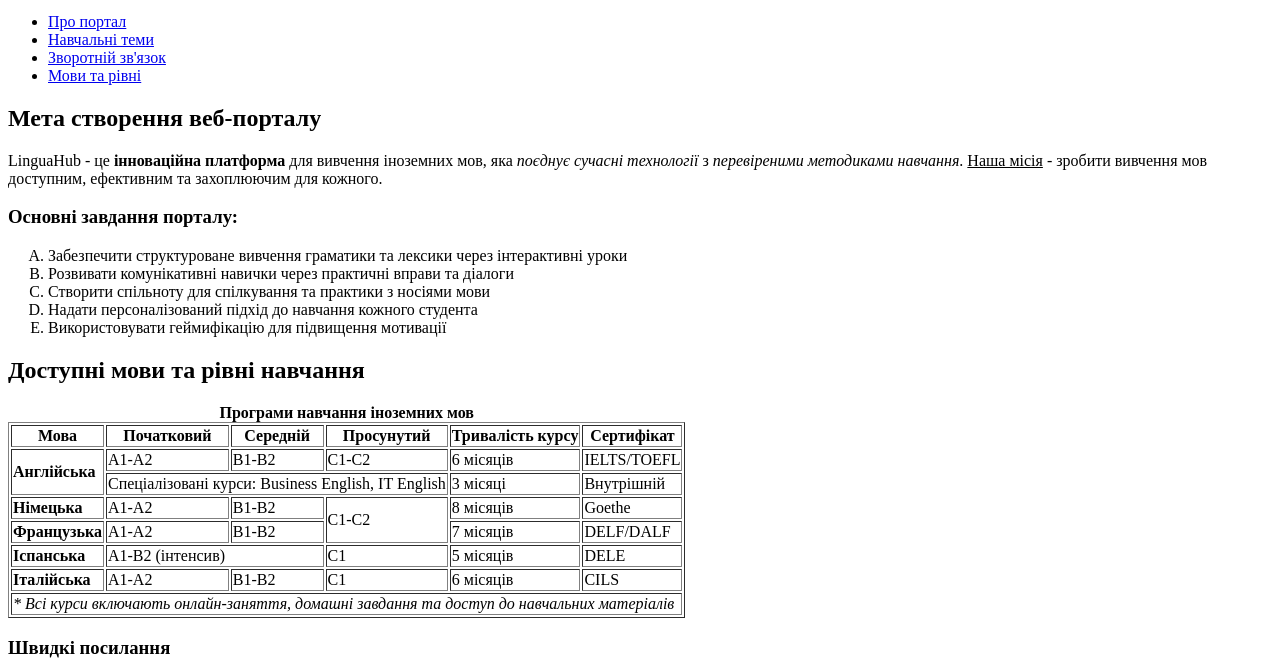
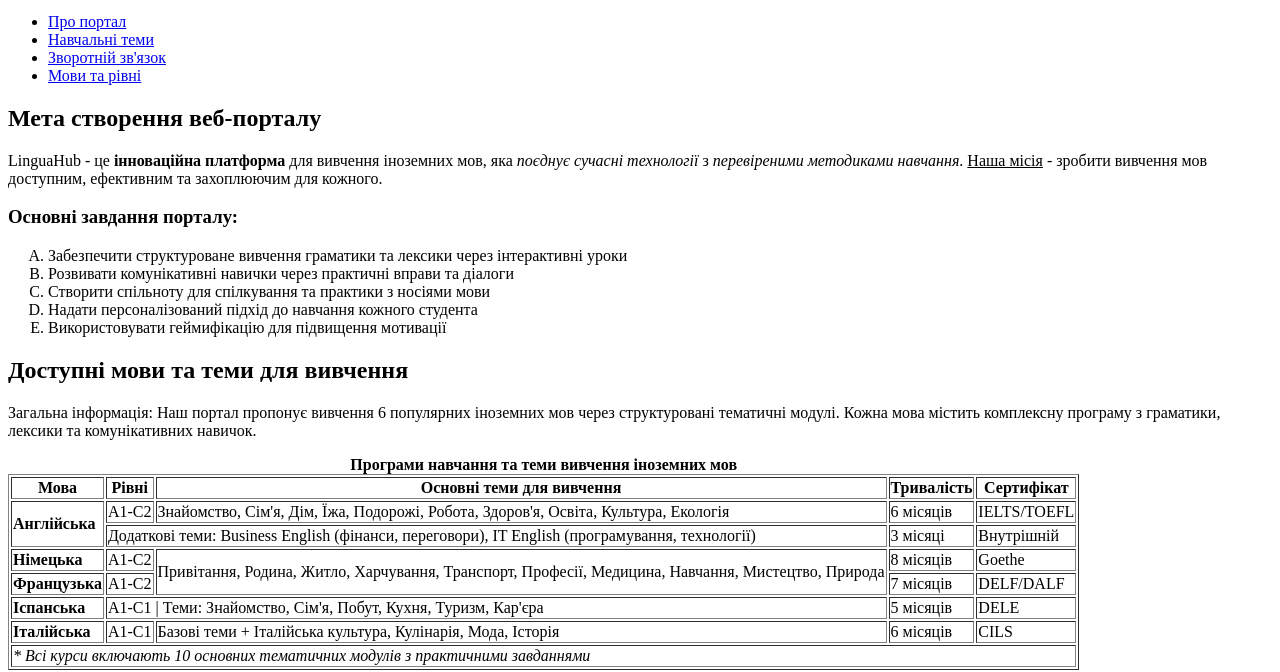
Before and after one commit to 000Sirius000/Software_systems_frontend_developer_LABS, a plain HTML site: page Lab №1/Lingua Hub/index.html in a window 1280 px wide. Shown: the part 136-808 px from the top of the page. Drawn offline with Linux system fonts and the light colour scheme.

Commit message:
Update index.html

```diff
--- a/Lab №1/Lingua Hub/index.html
+++ b/Lab №1/Lingua Hub/index.html
@@ -43,68 +43,64 @@
             </section>
 
             <section id="languages-table">
-                <h2>Доступні мови та рівні навчання</h2>
+                <h2>Доступні мови та теми для вивчення</h2>
+
+                <p>Загальна інформація: Наш портал пропонує вивчення 6 популярних іноземних мов через структуровані тематичні модулі. Кожна мова містить комплексну програму з граматики, лексики та комунікативних навичок.</p>
 
                 <table border="1">
-                    <caption><b>Програми навчання іноземних мов</b></caption>
+                    <caption><b>Програми навчання та теми вивчення іноземних мов</b></caption>
                     <thead>
                         <tr>
                             <th>Мова</th>
-                            <th>Початковий</th>
-                            <th>Середній</th>
-                            <th>Просунутий</th>
-                            <th>Тривалість курсу</th>
+                            <th>Рівні</th>
+                            <th>Основні теми для вивчення</th>
+                            <th>Тривалість</th>
                             <th>Сертифікат</th>
                         </tr>
                     </thead>
                     <tbody>
                         <tr>
                             <td rowspan="2"><strong>Англійська</strong></td>
-                            <td>A1-A2</td>
-                            <td>B1-B2</td>
-                            <td>C1-C2</td>
+                            <td>A1-C2</td>
+                            <td>Знайомство, Сім'я, Дім, Їжа, Подорожі, Робота, Здоров'я, Освіта, Культура, Екологія</td>
                             <td>6 місяців</td>
                             <td>IELTS/TOEFL</td>
                         </tr>
                         <tr>
-                            <td colspan="3">Спеціалізовані курси: Business English, IT English</td>
+                            <td colspan="2">Додаткові теми: Business English (фінанси, переговори), IT English (програмування, технології)</td>
                             <td>3 місяці</td>
                             <td>Внутрішній</td>
                         </tr>
                         <tr>
                             <td><strong>Німецька</strong></td>
-                            <td>A1-A2</td>
-                            <td>B1-B2</td>
-                            <td rowspan="2">C1-C2</td>
+                            <td>A1-C2</td>
+                            <td rowspan="2">Привітання, Родина, Житло, Харчування, Транспорт, Професії, Медицина, Навчання, Мистецтво, Природа</td>
                             <td>8 місяців</td>
                             <td>Goethe</td>
                         </tr>
                         <tr>
                             <td><strong>Французька</strong></td>
-                            <td>A1-A2</td>
-                            <td>B1-B2</td>
+                            <td>A1-C2</td>
                             <td>7 місяців</td>
                             <td>DELF/DALF</td>
                         </tr>
                         <tr>
                             <td><strong>Іспанська</strong></td>
-                            <td colspan="2">A1-B2 (інтенсив)</td>
-                            <td>C1</td>
+                            <td colspan="2">A1-C1 | Теми: Знайомство, Сім'я, Побут, Кухня, Туризм, Кар'єра</td>
                             <td>5 місяців</td>
                             <td>DELE</td>
                         </tr>
                         <tr>
                             <td><strong>Італійська</strong></td>
-                            <td>A1-A2</td>
-                            <td>B1-B2</td>
-                            <td>C1</td>
+                            <td>A1-C1</td>
+                            <td>Базові теми + Італійська культура, Кулінарія, Мода, Історія</td>
                             <td>6 місяців</td>
                             <td>CILS</td>
                         </tr>
                     </tbody>
                     <tfoot>
                         <tr>
-                            <td colspan="6"><i>* Всі курси включають онлайн-заняття, домашні завдання та доступ до навчальних матеріалів</i></td>
+                            <td colspan="5"><i>* Всі курси включають 10 основних тематичних модулів з практичними завданнями</i></td>
                         </tr>
                     </tfoot>
                 </table>
```
